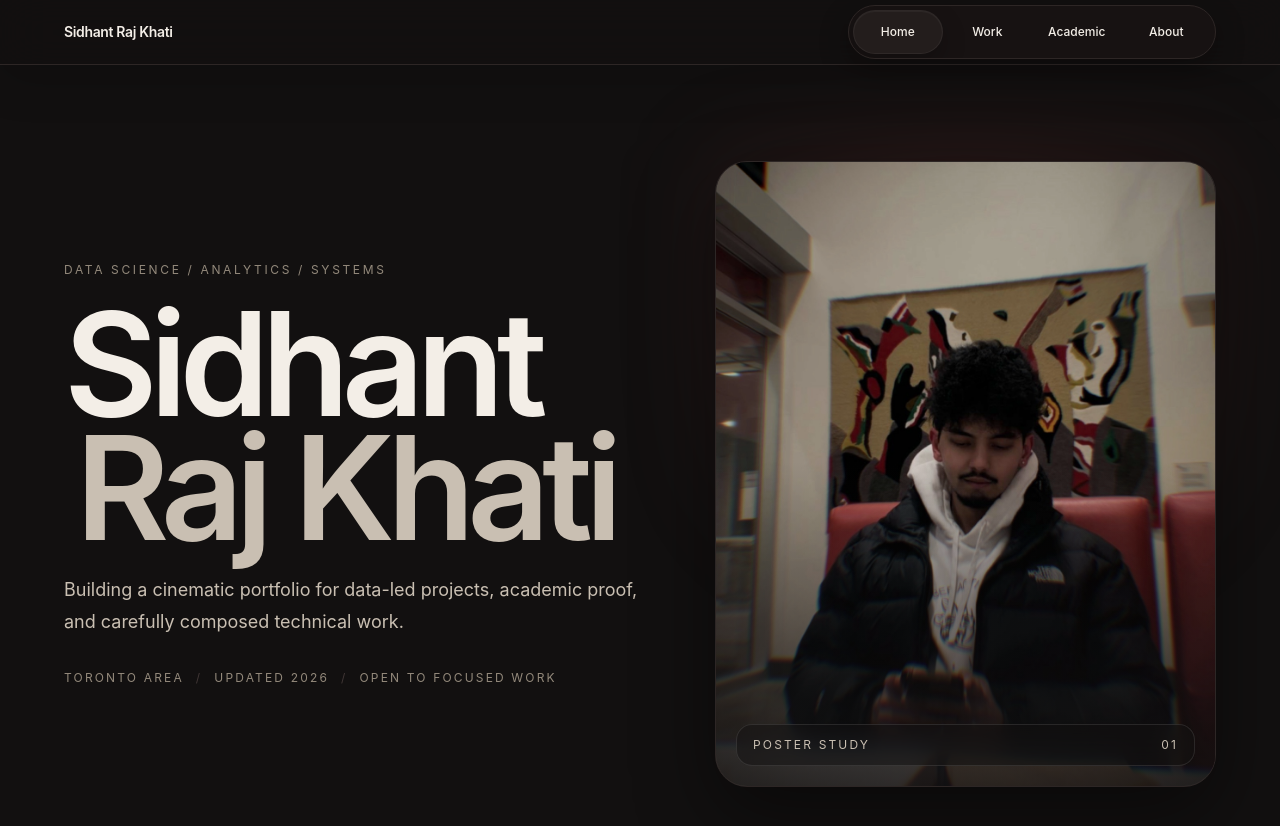
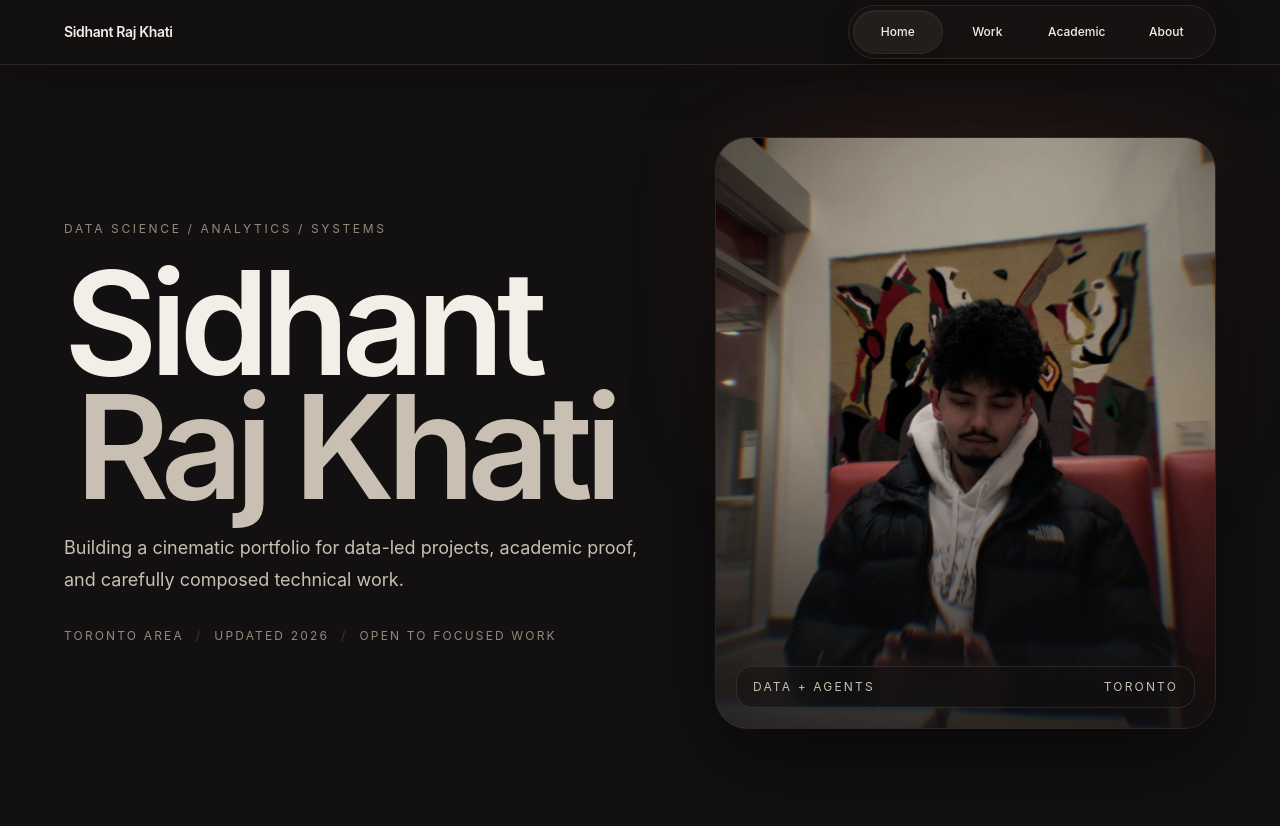
Before and after one commit to Sidhant-1299/Sidhant-1299.github.io, a React (Vite) app: page / in a window 1280 px wide. Shown: the top 826 px of the page. After the commit the page ends 800 px from the top, so only its background shows below. Built offline with nearby package versions, Linux system fonts and the light colour scheme.

Commit message:
Updated ui

```diff
--- a/src/components/ui.jsx
+++ b/src/components/ui.jsx
@@ -5,6 +5,7 @@ function cx(...classes) {
 const shellSpacing = {
   default: 'px-3 py-16 sm:px-4 md:px-10 md:py-24 lg:px-16',
   compact: 'px-3 py-14 sm:px-4 md:px-10 md:py-20 lg:px-16',
+  home: 'px-3 py-14 sm:px-4 md:px-10 md:py-20 lg:px-16 lg:py-6 xl:py-8',
 }
 
 export function PageShell({ children, className, spacing = 'default' }) {
--- a/src/index.css
+++ b/src/index.css
@@ -92,6 +92,10 @@ a {
   animation-name: route-exit-back;
 }
 
+.resume-attention {
+  animation: resume-attention-bounce 920ms cubic-bezier(0.22, 1, 0.36, 1) 180ms 2;
+}
+
 @keyframes route-enter-forward {
   from {
     opacity: 0;
@@ -148,6 +152,25 @@ a {
   }
 }
 
+@keyframes resume-attention-bounce {
+  0%,
+  100% {
+    transform: translateY(0);
+  }
+
+  34% {
+    transform: translateY(-0.45rem);
+  }
+
+  58% {
+    transform: translateY(0.12rem);
+  }
+
+  78% {
+    transform: translateY(-0.18rem);
+  }
+}
+
 button,
 a {
   -webkit-tap-highlight-color: transparent;
@@ -171,6 +194,10 @@ a {
   .nav-active-pill {
     transition-duration: 0.01ms !important;
   }
+
+  .resume-attention {
+    animation: none !important;
+  }
 }
 
 @keyframes route-fade-reduced {
--- a/src/pages/About.jsx
+++ b/src/pages/About.jsx
@@ -36,7 +36,7 @@ function About() {
       <section className="mt-16 grid gap-6 md:grid-cols-[0.86fr_1.14fr] md:gap-8" aria-label="About details and contact">
         <aside className="space-y-6">
           <a
-            className="group block overflow-hidden rounded-[2rem] border border-[var(--line-1)] bg-[radial-gradient(circle_at_20%_0%,rgba(234,226,215,0.14),transparent_16rem),linear-gradient(135deg,rgba(140,56,54,0.28),rgba(26,21,21,0.88)_50%,rgba(35,29,28,0.92))] p-6 shadow-[0_24px_80px_rgba(0,0,0,0.36)] outline-none transition duration-300 hover:-translate-y-1 active:-translate-y-0.5 focus-visible:ring-2 focus-visible:ring-[var(--accent-red)] focus-visible:ring-offset-2 focus-visible:ring-offset-[var(--bg-0)] md:p-7"
+            className="resume-attention group block overflow-hidden rounded-[2rem] border border-[var(--line-1)] bg-[radial-gradient(circle_at_20%_0%,rgba(234,226,215,0.14),transparent_16rem),linear-gradient(135deg,rgba(140,56,54,0.28),rgba(26,21,21,0.88)_50%,rgba(35,29,28,0.92))] p-6 shadow-[0_24px_80px_rgba(0,0,0,0.36)] outline-none transition duration-300 hover:-translate-y-1 active:-translate-y-0.5 focus-visible:ring-2 focus-visible:ring-[var(--accent-red)] focus-visible:ring-offset-2 focus-visible:ring-offset-[var(--bg-0)] md:p-7"
             href={resumeLink.href}
             rel="noreferrer"
             target="_blank"
--- a/src/pages/Home.jsx
+++ b/src/pages/Home.jsx
@@ -3,7 +3,7 @@ import { Eyebrow, PageShell } from '../components/ui.jsx'
 
 function Home() {
   return (
-    <PageShell className="grid min-h-[calc(100vh-4rem)] items-center gap-10 md:grid-cols-[1fr_0.82fr]">
+    <PageShell spacing="home" className="grid min-h-[calc(100vh-4rem)] items-center gap-10 md:grid-cols-[1fr_0.82fr] lg:h-[calc(100svh_-_4rem_-_1px)] lg:min-h-0 lg:gap-8 xl:gap-10">
       <section className="max-w-3xl">
         <Eyebrow>Data science / analytics / systems</Eyebrow>
         <h1
@@ -25,9 +25,9 @@ function Home() {
         </div>
       </section>
 
-      <aside className="relative mx-auto w-full max-w-md md:max-w-none" aria-label="Portrait poster">
+      <aside className="relative mx-auto w-full max-w-md md:max-w-none lg:flex lg:max-h-full lg:items-center" aria-label="Portrait poster">
         <div className="absolute inset-0 rounded-[2rem] bg-[radial-gradient(circle_at_50%_20%,rgba(140,56,54,0.26),transparent_62%)] blur-2xl sm:-inset-6" />
-        <figure className="relative overflow-hidden rounded-[2rem] border border-[var(--line-0)] bg-[var(--bg-1)] shadow-[0_28px_80px_rgba(0,0,0,0.45)]">
+        <figure className="relative w-full overflow-hidden rounded-[2rem] border border-[var(--line-0)] bg-[var(--bg-1)] shadow-[0_28px_80px_rgba(0,0,0,0.45)] lg:h-[calc(100svh-8rem)] lg:max-h-[37rem]">
           <img
             alt="Sidhant Raj Khati seated in a warm low-light interior"
             className="aspect-[4/5] h-full w-full object-cover saturate-[0.85]"
@@ -37,8 +37,8 @@ function Home() {
           />
           <div className="absolute inset-0 bg-[linear-gradient(180deg,transparent_48%,rgba(18,16,16,0.72))]" />
           <figcaption className="absolute bottom-5 left-5 right-5 flex items-center justify-between rounded-2xl border border-white/10 bg-[var(--bg-0)]/50 px-4 py-3 text-xs uppercase tracking-[0.18em] text-[var(--text-1)] backdrop-blur-md">
-            <span>Poster Study</span>
-            <span>01</span>
+            <span>Data + Agents</span>
+            <span>Toronto</span>
           </figcaption>
         </figure>
       </aside>
```
